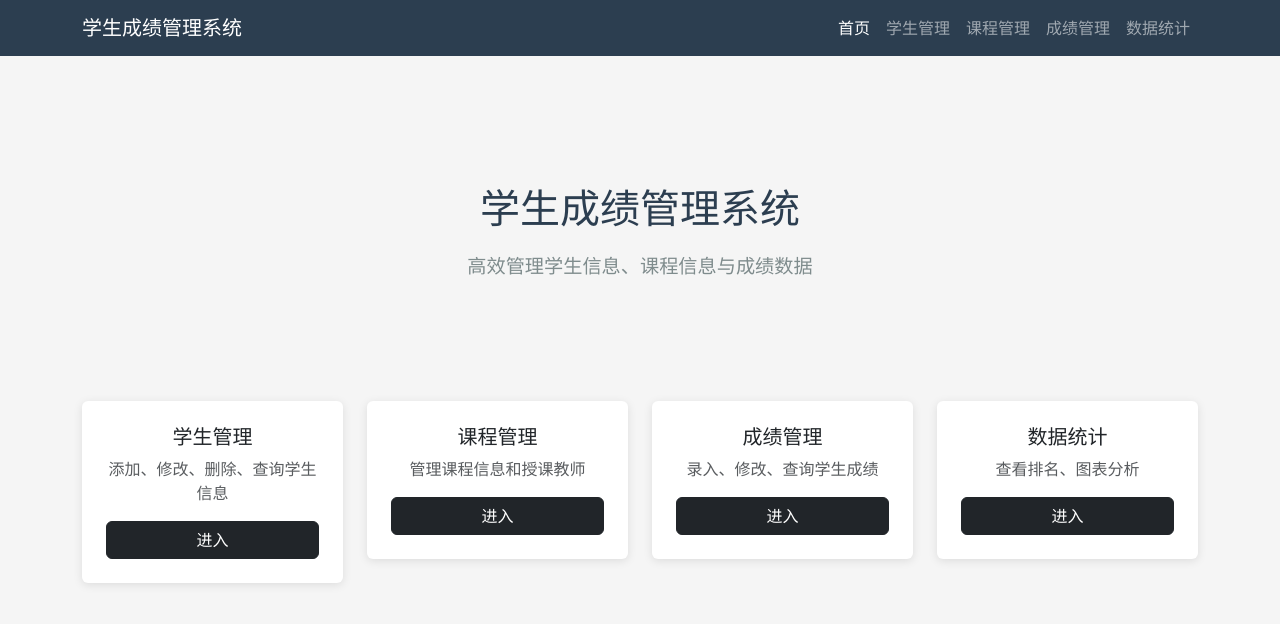
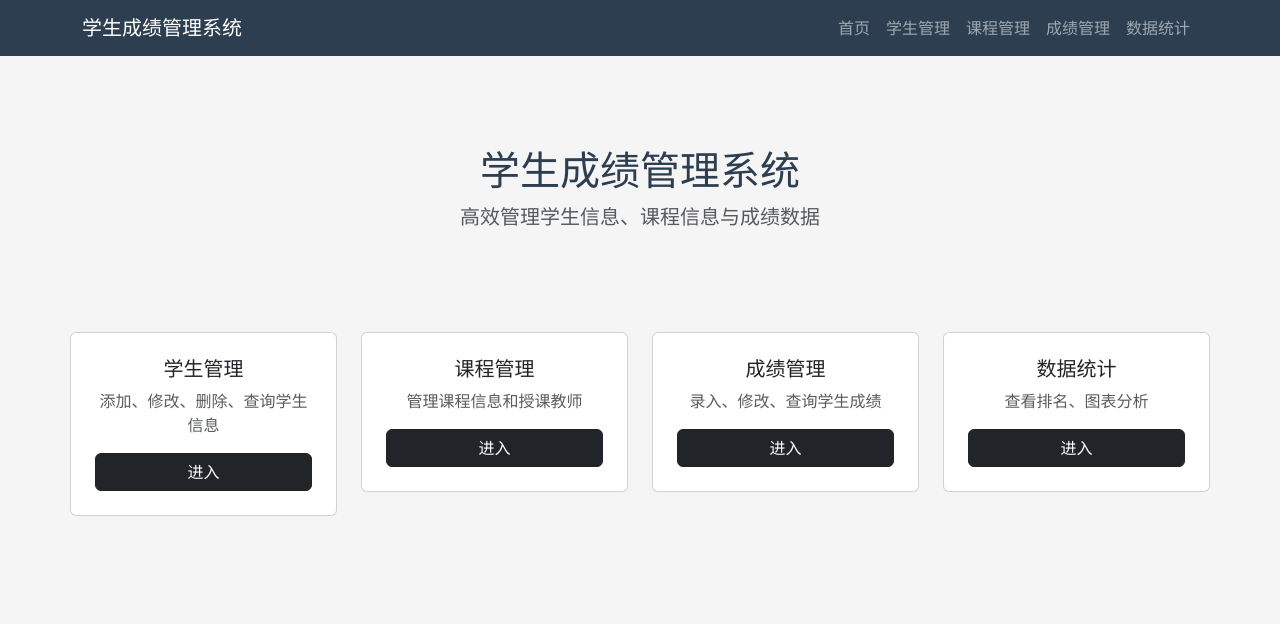
Before and after one commit to utyyy-yyytu/hujunyuan.Student-Grade, a Flask app: page / in a window 1280 px wide. Shown: the top 624 px of the page. Run offline with Flask 3, Linux system fonts and the light colour scheme.

Commit message:
创建基础布局模板base.html，实现页面模板继承

```diff
--- /dev/null
+++ b/src/templates/base.html
@@ -0,0 +1,36 @@
+<!DOCTYPE html>
+<html lang="zh-CN">
+<head>
+    <meta charset="UTF-8">
+    <meta name="viewport" content="width=device-width, initial-scale=1.0">
+    <title>{% block title %}学生成绩管理系统{% endblock %}</title>
+    <link href="https://cdn.jsdelivr.net/npm/bootstrap@5.3.0/dist/css/bootstrap.min.css" rel="stylesheet">
+    <style>
+        body { background-color: #f5f5f5; }
+        .navbar { background-color: #2c3e50 !important; }
+        .content { padding: 30px 0; }
+    </style>
+    {% block extra_css %}{% endblock %}
+</head>
+<body>
+    <nav class="navbar navbar-expand-lg navbar-dark">
+        <div class="container">
+            <a class="navbar-brand" href="/">学生成绩管理系统</a>
+            <div class="navbar-nav ms-auto">
+                <a class="nav-link" href="/">首页</a>
+                <a class="nav-link" href="/students">学生管理</a>
+                <a class="nav-link" href="/courses">课程管理</a>
+                <a class="nav-link" href="/scores">成绩管理</a>
+                <a class="nav-link" href="/statistics">数据统计</a>
+            </div>
+        </div>
+    </nav>
+
+    <div class="container content">
+        {% block content %}{% endblock %}
+    </div>
+
+    <script src="https://cdn.jsdelivr.net/npm/bootstrap@5.3.0/dist/js/bootstrap.bundle.min.js"></script>
+    {% block extra_js %}{% endblock %}
+</body>
+</html>
--- a/src/templates/index.html
+++ b/src/templates/index.html
@@ -1,58 +1,11 @@
-<!DOCTYPE html>
-<html lang="zh-CN">
-<head>
-    <meta charset="UTF-8">
-    <meta name="viewport" content="width=device-width, initial-scale=1.0">
-    <title>学生成绩管理系统</title>
-    <link href="https://cdn.jsdelivr.net/npm/bootstrap@5.3.0/dist/css/bootstrap.min.css" rel="stylesheet">
-    <style>
-        body {
-            background-color: #f5f5f5;
-        }
-        .navbar {
-            background-color: #2c3e50 !important;
-        }
-        .hero {
-            text-align: center;
-            padding: 80px 20px;
-        }
-        .hero h1 {
-            font-size: 2.5rem;
-            color: #2c3e50;
-            margin-bottom: 20px;
-        }
-        .hero p {
-            font-size: 1.2rem;
-            color: #7f8c8d;
-        }
-        .card {
-            border: none;
-            box-shadow: 0 2px 10px rgba(0,0,0,0.1);
-            transition: transform 0.2s;
-        }
-        .card:hover {
-            transform: translateY(-5px);
-        }
-    </style>
-</head>
-<body>
-    <nav class="navbar navbar-expand-lg navbar-dark">
-        <div class="container">
-            <a class="navbar-brand" href="/">学生成绩管理系统</a>
-            <div class="navbar-nav ms-auto">
-                <a class="nav-link active" href="/">首页</a>
-                <a class="nav-link" href="/students">学生管理</a>
-                <a class="nav-link" href="/courses">课程管理</a>
-                <a class="nav-link" href="/scores">成绩管理</a>
-                <a class="nav-link" href="/statistics">数据统计</a>
-            </div>
-        </div>
-    </nav>
+{% extends 'base.html' %}
 
-    <div class="container mt-5">
-        <div class="hero">
-            <h1>学生成绩管理系统</h1>
-            <p>高效管理学生信息、课程信息与成绩数据</p>
+{% block title %}首页 - 学生成绩管理系统{% endblock %}
+
+{% block content %}
+<div class="text-center" style="padding: 60px 20px;">
+    <h1 style="color: #2c3e50;">学生成绩管理系统</h1>
+    <p class="text-muted fs-5">高效管理学生信息、课程信息与成绩数据</p>
 </div>
 
 <div class="row mt-4">
@@ -85,8 +38,4 @@
         </div>
     </div>
 </div>
-    </div>
-
-    <script src="https://cdn.jsdelivr.net/npm/bootstrap@5.3.0/dist/js/bootstrap.bundle.min.js"></script>
-</body>
-</html>
+{% endblock %}
```
Lines whose indentation alone changed are shown as unchanged.
